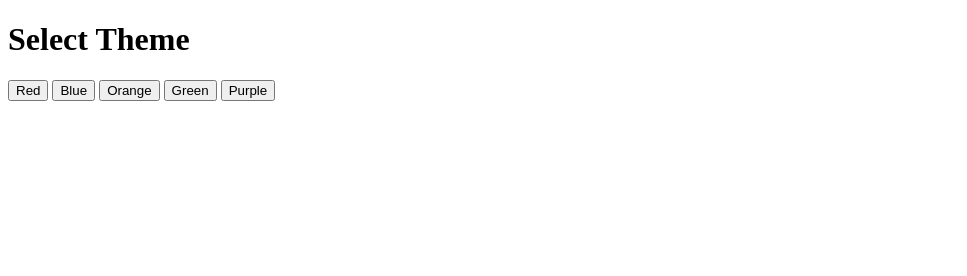
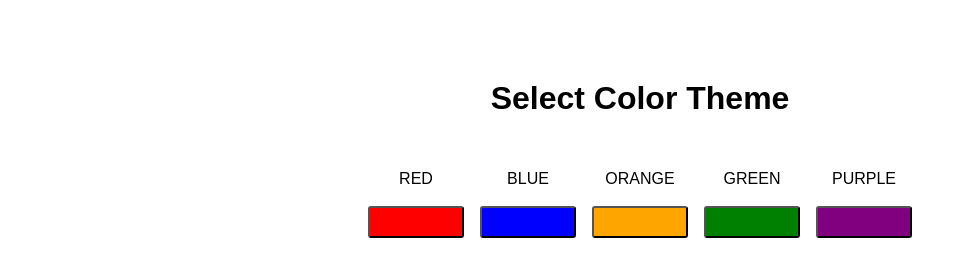
Before and after one commit to smalorni/accessible-themes-selector, a plain HTML site: page index.html in a window 1280 px wide. Shown: the whole page, without its empty margins (0-967 px from the left). Drawn offline with Linux system fonts and the light colour scheme; files that its build step writes are made by us from their sources.

Commit message:
added css

```diff
--- a/index.html
+++ b/index.html
@@ -4,20 +4,35 @@
     <meta charset="utf-8">
     <meta name="viewport" content="width=device-width, initial-scale=1.0">
     <title>Themes Selector</title>
-    <link rel="stylesheet" href="css/style.css">
+    <link rel="stylesheet" href="style.css">
 </head>
 <body>
     <div class="container">
-        <h1>Select Theme</h1>
-        <div class="themes">
+        <h1>Select Color Theme</h1>
+        <div id="themes">
             <!---- The aria-pressed attribute is used to indicate the state of a button, tells assistive technology whether the button is checked or not. It can be set to true or false. True is the default ---->
-            <button class="btn" aria-pressed="true">Red</button>
-            <button class="btn" aria-pressed="false">Blue</button>
-            <button class="btn" aria-pressed="false">Orange</button>
-            <button class="btn" aria-pressed="false">Green</button>
-            <button class="btn" aria-pressed="false">Purple</button>
+            <div class="red-container">
+                <p>RED</p>
+                <button class="color-btn" id="red" aria-pressed="true" aria-label="red color theme"></button>
+            </div>
+            <div class="blue-container">
+                <p>BLUE</p>
+                <button class="color-btn" id="blue" aria-pressed="false" aria-label="blue color theme"></button>
+            </div>
+            <div class="orange-container">
+                <p>ORANGE</p>
+                <button class="color-btn" id="orange" aria-pressed="false" aria-label="orange color theme"></button>
+            </div>
+            <div class="green-container">
+                <p>GREEN</p>
+                <button class="color-btn" id="green" aria-pressed="false" aria-label="green color theme"></button>
+            </div>
+            <div class="purple-container">
+                <p>PURPLE</p>
+                <button class="color-btn" id="purple" aria-pressed="false" aria-label="purple color theme"></button>
+            </div>
         </div>
     </div>
-    <script src="js/script.js"></script>
+    <script src="script.js"></script>
 </body>
 </html>
--- a/script.js
+++ b/script.js
@@ -1,16 +1,28 @@
-//Updating the color theme when the user clicks on the button
+const colorPicker = document.getElementById("color-picker");
 
-//select all buttons
-const themeSelector = document.querySelectorAll(".themes");
-const themeButtons = themes.querySelectorAll("button");
+colorPicker.addEventListener("change", (event) => {
+    if (event.target.classList.contains("color-option")) {
+    const selectedColor = event.target.id;
 
-//logs the button that was clicked
-const handleChosenTheme = (event) => {
-    console.log(event.target);
+    // Change the state of the buttons
+    Array.from(colorPicker.children).forEach((el) => {
+        el.setAttribute("aria-pressed", "false");
+    });
+    event.target.setAttribute("aria-pressed", "true");
+
+    //change the background when button is clicked
+    document.body.style.backgroundColor = selectedColor;
+
+    // Change the theme of the page
+    document.body.style.setProperty("--main-color", selectedColor);
+
+    // Save the selected theme
+    localStorage.setItem("color", selectedColor);
     }
+});
 
-//adds event listener to each button
-themeButtons.forEach((button) => {
-    button.addEventListener("click", handleChosenTheme);
-    }
-);
+const savedColor = localStorage.getItem("color");
+    if (savedColor) {
+    document.body.style.setProperty("--main-color", savedColor);
+    document.getElementById(savedColor).setAttribute("aria-pressed", "true");
+};
--- a/style.css
+++ b/style.css
@@ -0,0 +1,53 @@
+.color-btn {
+    background-color: transparent;
+    font-size: 2rem;
+    cursor: pointer;
+    border-radius: 3px;
+    border-color: black;
+    border-width: 2px;
+    width: 6rem;
+    height: 2rem;
+    margin: 0.5rem;
+    margin-top: 0.1rem;
+}
+
+.container {
+    text-align: center;
+    margin: 0 auto;
+    margin-top: 5rem;
+}
+
+
+#themes {
+    display: flex;
+    flex-direction: row;
+    justify-content: center;
+}
+
+h1 {
+    padding-bottom: 1rem;
+}
+
+body {
+    font-family: Arial, Helvetica, sans-serif;
+}
+
+#red {
+    background-color: red;
+}
+
+#blue {
+    background-color: blue;
+}
+
+#orange {
+    background-color: orange;
+}
+
+#green {
+    background-color: green;
+}
+
+#purple {
+    background-color: purple;
+}
```
